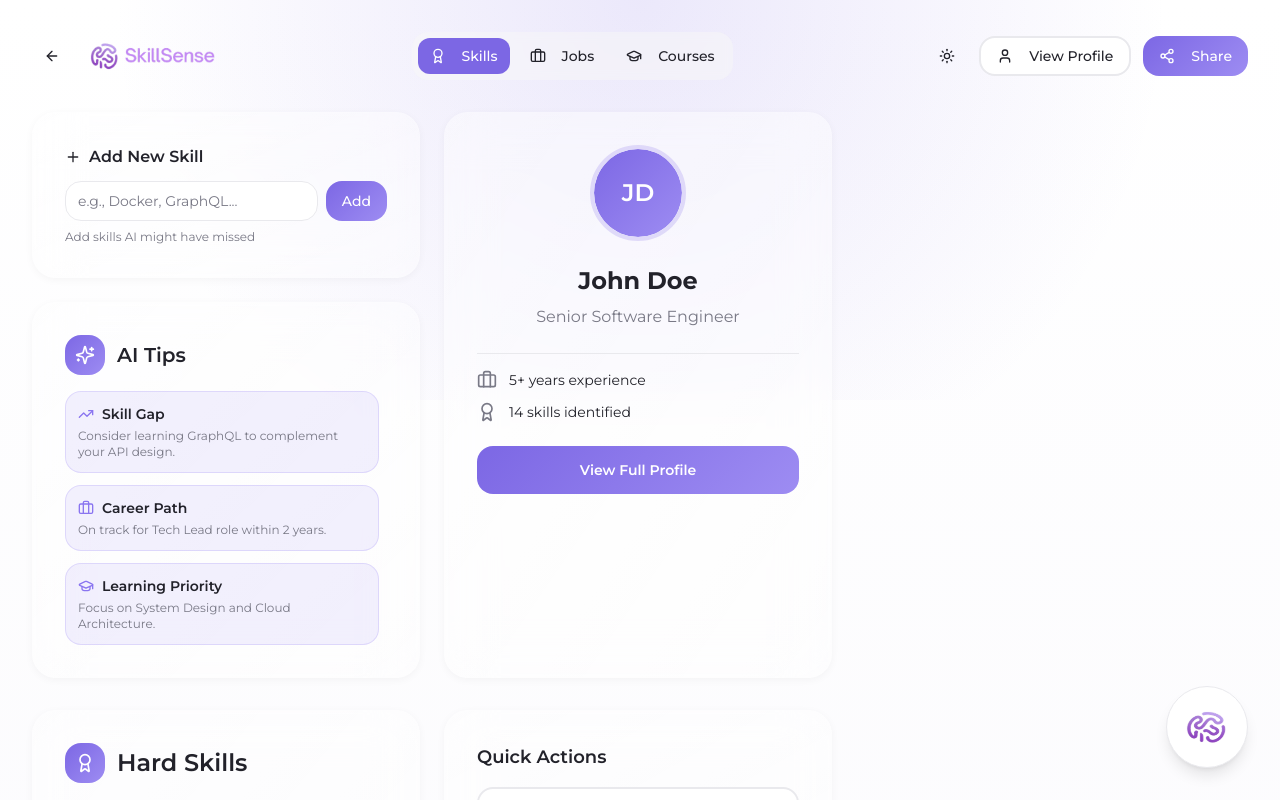
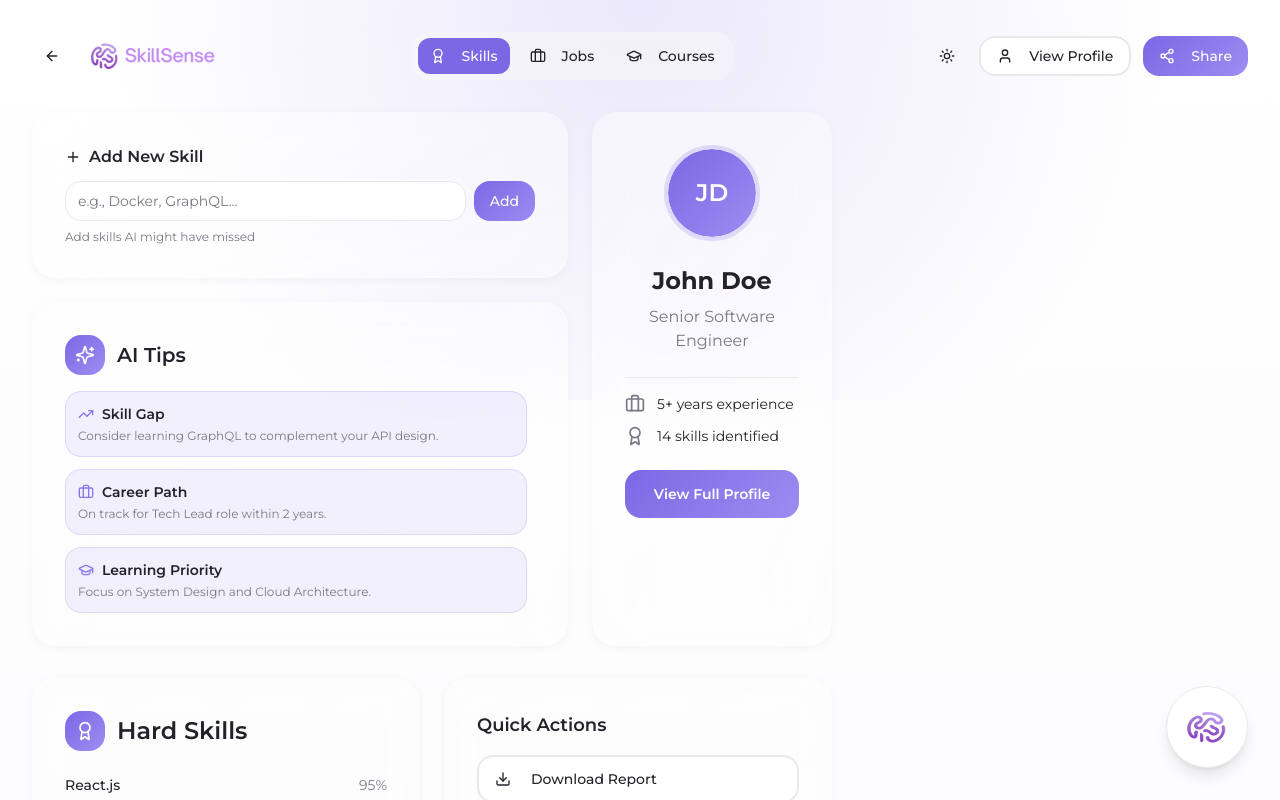
Before and after one commit to Gift-Okoye/skillsense-ai, a React (Vite) app: page /dashboard in a window 1280 px wide. Shown: the top 800 px of the page. Built offline with nearby package versions, Linux system fonts and the light colour scheme; the HTML template or start-up script is replaced by a standard one; a web font is replaced by a local one.

Commit message:
Adjust dashboard layout
Set profile container to 30% width and allow add skill/AI tips to fill remaining width.

```diff
--- a/src/pages/Dashboard.tsx
+++ b/src/pages/Dashboard.tsx
@@ -249,9 +249,9 @@ const Dashboard = () => {
             {/* Left Panel - Skills */}
             <div className="lg:col-span-8 space-y-8">
               {/* Add Skill & AI Recommendations Container */}
-              <div className="grid lg:grid-cols-2 gap-6">
+              <div className="flex gap-6 w-full">
                 {/* Add New Skill & AI Recommendations (add_rec_container) */}
-                <div className="space-y-6">
+                <div className="flex-1 space-y-6">
                   {/* Add New Skill */}
                   <GlassCard className="animate-fade-in">
                     <h3 className="font-semibold mb-3 flex items-center gap-2">
@@ -313,7 +313,7 @@ const Dashboard = () => {
                 </div>
 
                 {/* Profile Card */}
-                <GlassCard className="animate-scale-in text-center">
+                <GlassCard className="animate-scale-in text-center w-[30%] flex-shrink-0">
                   <div className="space-y-6">
                   <div className="relative group cursor-pointer mx-auto w-24" onClick={() => fileInputRef.current?.click()}>
                     <Avatar className="w-24 h-24 border-4 border-primary/20">
```
